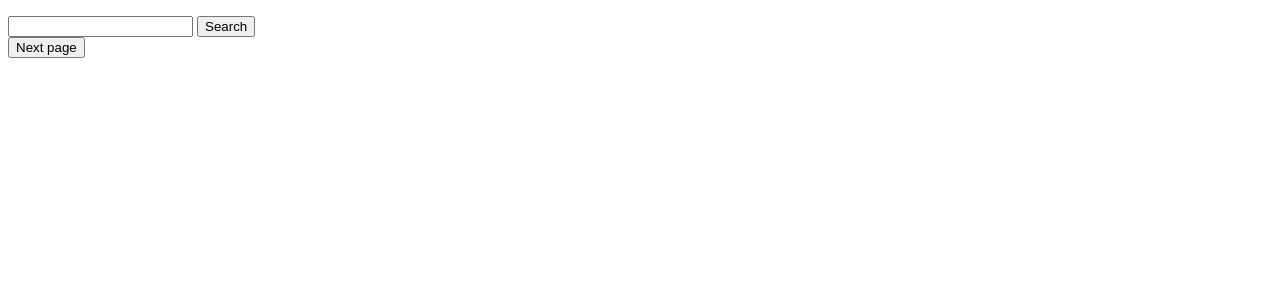
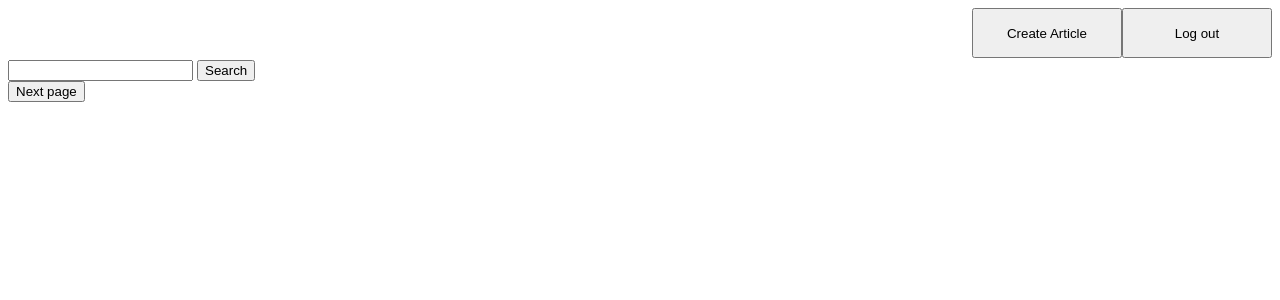
Before and after one commit to Lavanya28/FactsFromStats, a Django app: page /app1/news in a window 1280 px wide. Shown: the top 300 px of the page. Run offline with Django 3.2, Linux system fonts and the light colour scheme.

Commit message:
Quiz page

```diff
--- a/mysite/app1/models.py
+++ b/mysite/app1/models.py
@@ -38,6 +38,5 @@
 class Quiz(models.Model):
 	article_id = models.IntegerField()
 	quiz = models.CharField(max_length=1000)
-
 	def __str__(self):
 			return u'%s %s ' %  (self.article_id,self.quiz)
--- a/mysite/app1/templates/login.html
+++ b/mysite/app1/templates/login.html
@@ -1,12 +1,11 @@
 <link href="//netdna.bootstrapcdn.com/twitter-bootstrap/2.3.2/css/bootstrap-combined.min.css" rel="stylesheet" id="bootstrap-css">
 <script src="//netdna.bootstrapcdn.com/twitter-bootstrap/2.3.2/js/bootstrap.min.js"></script>
 <script src="//code.jquery.com/jquery-1.11.1.min.js"></script>
-<!------ Include the above in your HEAD tag ---------->
 
 <div class="container">
     <div class="row">
 		<div class="span12">
-			<form class="form-horizontal" action="{% url 'news' %}" method="POST">
+			<form class="form-horizontal" action="{% url 'news' %}" method="GET">
 			  <fieldset>
 			    <div id="legend">
 			      <legend class="">Login</legend>
--- a/mysite/app1/templates/news.html
+++ b/mysite/app1/templates/news.html
@@ -10,14 +10,18 @@
     <title>WEB SITE</title>
 </head>
 <body>
+     <div>
+    <button type="button" class="btn btn-primary" style="height:50px;width:150px; float: right;" >Log out </button>
+    <a href="{% url 'createart' %}"> <button type="button" class="btn btn-primary" style="height:50px;width:150px;float: right;" >Create Article </button> </a>
+    </div>
+    <br>
+    <br>
     <div class="element">
         <p><script type="text/javascript">
 
         </script></p>
     </div>
-
-
-    {% for item in list_articles %}
+        {% for item in list_articles %}
     <div style="width: 80%; padding: 10px">
         <div style="float:left; width: 15%;text-align: center; padding: 10px"> </br></br> <h2>{{ item.source }}</h2></div>
         <div style="float:left; width: 60%"> <div style=" background-color:#DCDCDC"> <h3 >{{ item.title}}</h3></div> <div style=" background-color:#F0F0F0"> <p style="margin: 0;"> {{ item.text}} <a href="./articles?articleid={{item.article_id}}"><u>Readmore</u></a>
--- a/mysite/app1/urls.py
+++ b/mysite/app1/urls.py
@@ -8,7 +8,7 @@
     path('', views.index, name='index'),
     path('articles', views.articles , name = 'articles'),
     path('news', views.news, name = 'news'),
-    path('createart',views.createarticles),
+    path('handlecreatearticles', views.handlecreatearticles , name="handlecreatearticles"),
+    path('createart',views.createarticles, name="createart"),
     path('sourcepage', views.sourcepage),
-    path('handlecreatearticles',views.handlecreatearticles, name='handlecreatearticles')
     ]
--- a/mysite/app1/views.py
+++ b/mysite/app1/views.py
@@ -44,13 +44,25 @@
 		pagenum = int(request.GET['pagenum'])
 		return render(request,'news.html',  {'list_articles': processedlist[pagenum*10:(pagenum+1)*10],'pagenum':pagenum+1})
 
-	return render(request,"new.html")
+	# return render(request,"news.html")
+
 def createarticles(request):
 	return render(request,'CreateArticle.html')
 
 def handlecreatearticles(request):
-	#val = request.GET['']
-	return
+	quiz = str(request.GET['quiz'])
+	article = str(request.GET['article'])
+	article_id_new = len(Articles.objects.all())
+	Articles.objects.create(source_id= 0 , link="https://www.thestreet.com/markets/flashback-friday-whats-the-market-smoking--14804612" , title = "flashback friday", text=article, agreement_index=0, article_id = article_id_new , number_of_upvotes=0)
+	Quiz.objects.create(article_id=article_id_new, quiz = quiz)
+
+	if not('pagenum' in request.GET):
+		return render(request,'news.html',  {'list_articles': processedlist[:10],'pagenum':0})
+	elif ('pagenum' in request.GET):
+		pagenum = int(request.GET['pagenum'])
+		return render(request,'news.html',  {'list_articles': processedlist[pagenum*10:(pagenum+1)*10],'pagenum':pagenum+1})
+
+
 
 def sourcepage(request):
 	return render(request,'Sourcepage.html')
```
Also changed, not shown: mysite/app1/templates/CreateArticle.html (+9 -4 lines).
